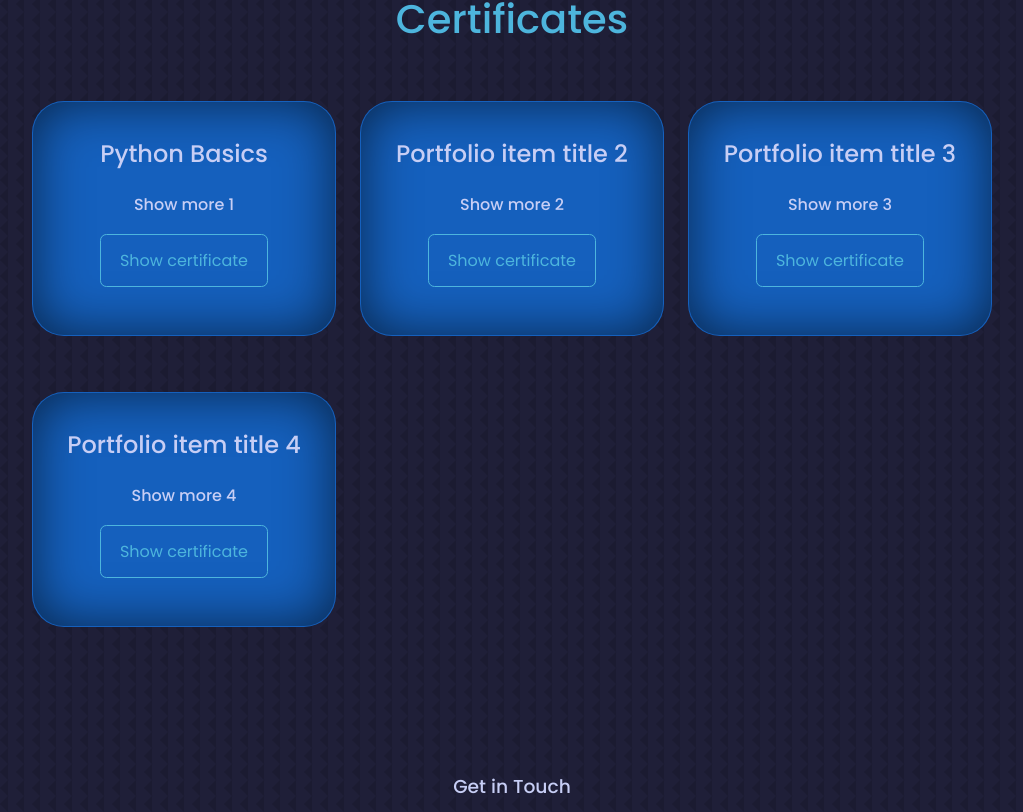
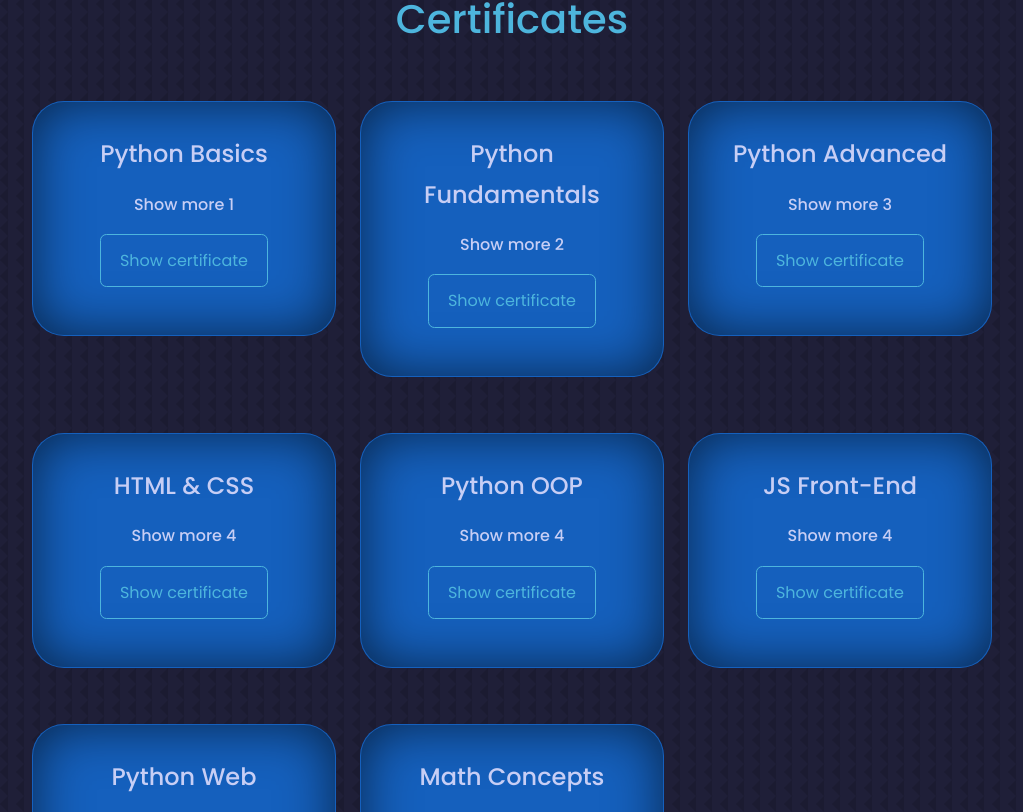
Before and after one commit to nikthe883/react-js-portfolio, a React (Create React App) app: page / in a window 1280 px wide. Shown: the part 3908-4720 px from the top of the page, without its empty margins (128-1151 px from the left). Built offline with nearby package versions, Linux system fonts and the light colour scheme.

Commit message:
update in certificates

```diff
--- a/src/components/certificates/Certificates.jsx
+++ b/src/components/certificates/Certificates.jsx
@@ -9,15 +9,21 @@ import c5 from '../../assets/5c.jpg';
 import c6 from '../../assets/6c.jpg';
 import c7 from '../../assets/7c.jpg';
 import c8 from '../../assets/8c.jpg';
+import c9 from '../../assets/9c.jpg';
 
 const imageSources = [c1, c2, c3, c4, c5, c6, c7, c8];
 const delay = 2500;
 
 const data = [
   {title: "Python Basics", img: c1, content:"Show more 1", demo:"https://github.com/" },
-  {title: "Portfolio item title 2", img: c2,  content:"Show more 2", demo:"https://github.com/" },
-  {title: "Portfolio item title 3", img: c3, content:"Show more 3", demo:"https://github.com/" },
-  {title: "Portfolio item title 4", img: c3,  content:"Show more 4", demo:"https://github.com/" },
+  {title: "Python Fundamentals", img: c2,  content:"Show more 2", demo:"https://github.com/" },
+  {title: "Python Advanced", img: c3, content:"Show more 3", demo:"https://github.com/" },
+  {title: "HTML & CSS", img: c4,  content:"Show more 4", demo:"https://github.com/" },
+  {title: "Python OOP", img: c5,  content:"Show more 4", demo:"https://github.com/" },
+  {title: "JS Front-End", img: c6,  content:"Show more 4", demo:"https://github.com/" },
+  {title: "Python Web", img: c9,  content:"Show more 4", demo:"https://github.com/" },
+  {title: "Math Concepts", img: c8,  content:"Show more 4", demo:"https://github.com/" },
+
 ];
 
 const Certificates = () => {
```
